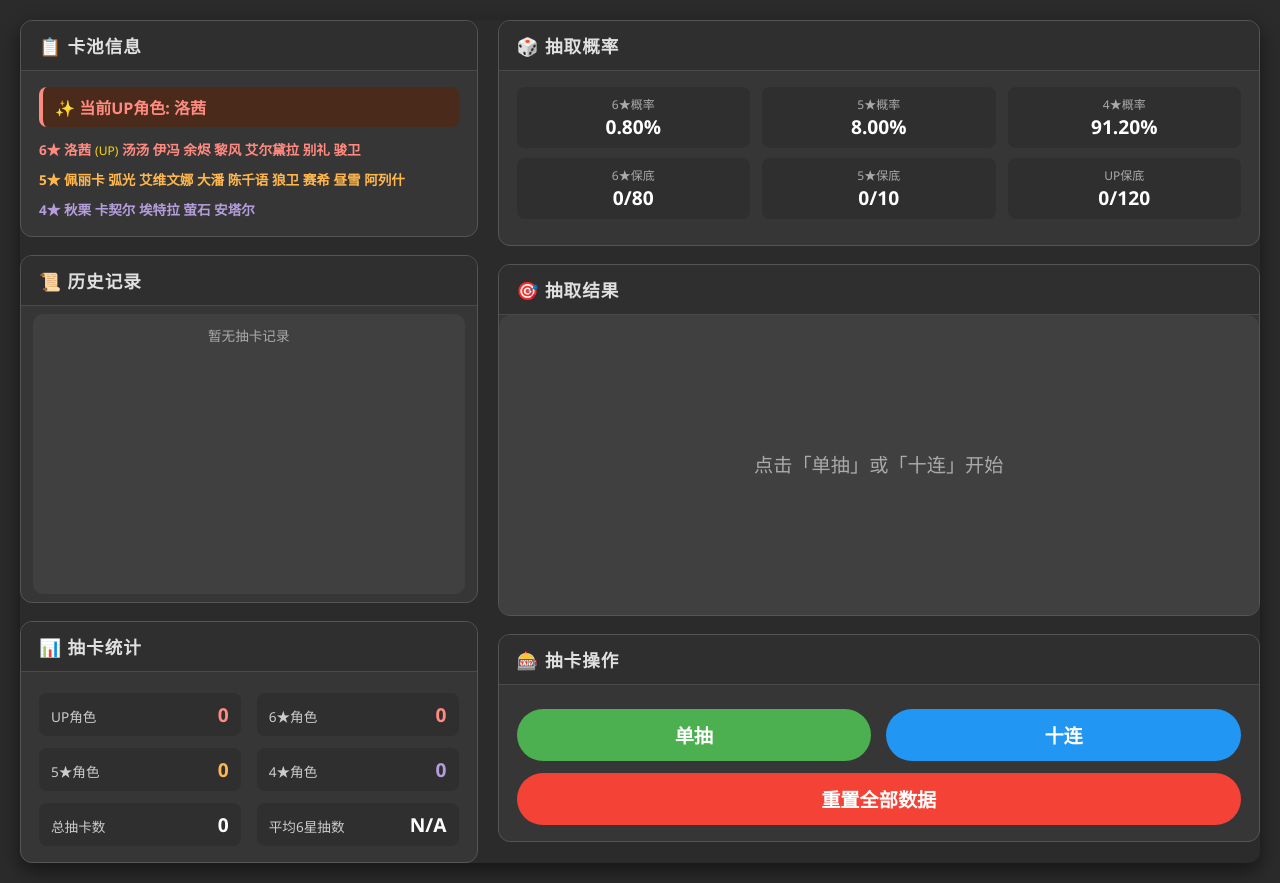
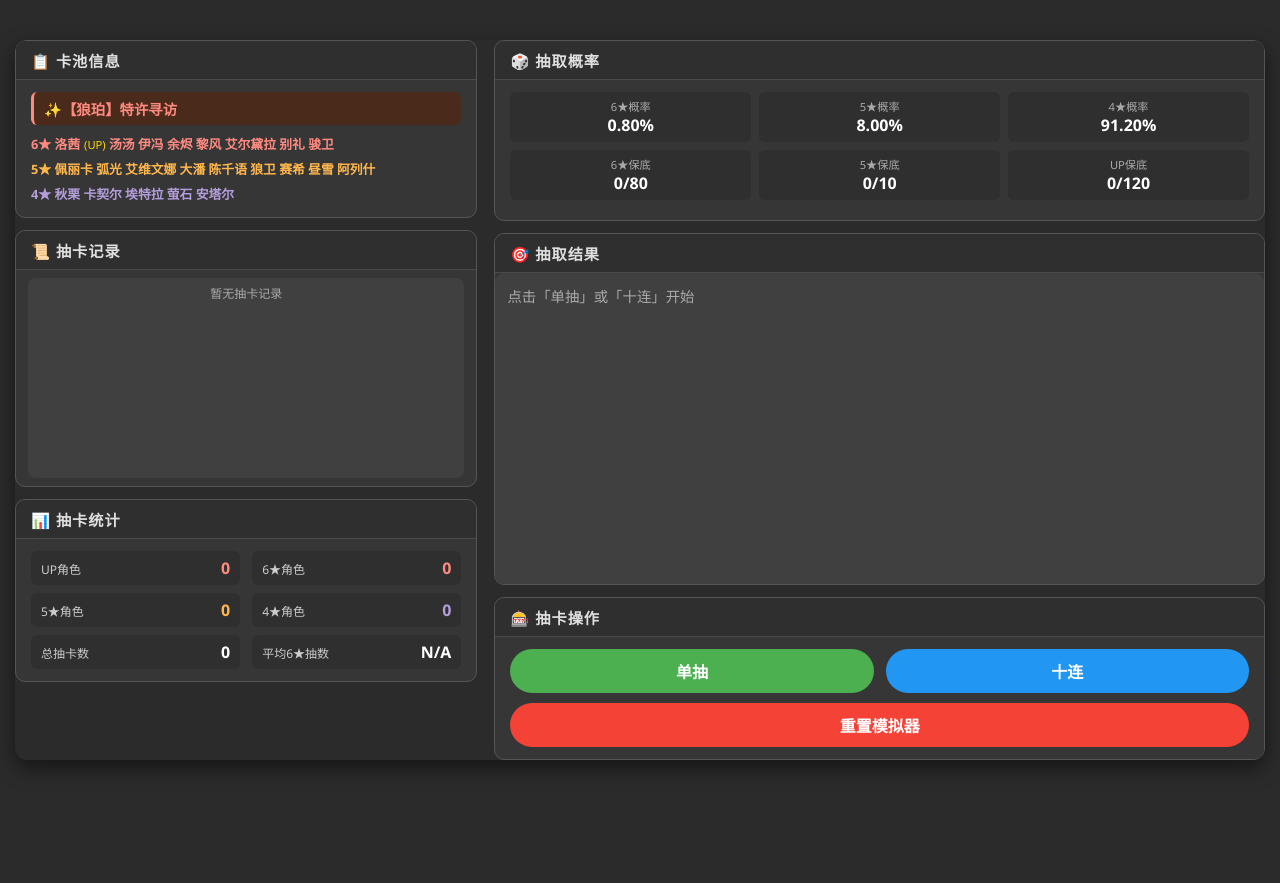
Before and after one commit to BITpuppy/BITpuppy.github.io, a plain HTML site: page index.html in a window 1280 px wide. After the commit the page ends 800 px from the top, so only its background shows below. Drawn offline with Linux system fonts and the light colour scheme.

Commit message:
improve display

```diff
--- a/css/style.css
+++ b/css/style.css
@@ -9,23 +9,27 @@ body {
     background-color: #2b2b2b;
     font-family: 'Microsoft YaHei', 'Segoe UI', 'PingFang SC', Roboto, 'Helvetica Neue', sans-serif;
     color: #ffffff;
-    padding: 20px;
+    padding: 15px;
     min-height: 100vh;
     display: flex;
     justify-content: center;
     align-items: center;
+    overflow: hidden;
 }
 
 /* 主容器 */
 .simulator-container {
     max-width: 1400px;
     width: 100%;
+    height: 90vh;
+    max-height: 800px;
     background-color: #2b2b2b;
     border-radius: 12px;
     display: flex;
     flex-wrap: wrap;
-    gap: 20px;
+    gap: 15px;
     box-shadow: 0 8px 20px rgba(0,0,0,0.5);
+    overflow: hidden;
 }
 
 /* 左侧面板 */
@@ -34,7 +38,23 @@ body {
     min-width: 320px;
     display: flex;
     flex-direction: column;
-    gap: 18px;
+    gap: 12px;
+    overflow-y: auto;
+    padding-right: 2px;
+}
+
+.left-panel::-webkit-scrollbar {
+    width: 5px;
+}
+
+.left-panel::-webkit-scrollbar-track {
+    background: #2b2b2b;
+    border-radius: 4px;
+}
+
+.left-panel::-webkit-scrollbar-thumb {
+    background: #555;
+    border-radius: 4px;
 }
 
 /* 右侧面板 */
@@ -43,13 +63,28 @@ body {
     min-width: 380px;
     display: flex;
     flex-direction: column;
-    gap: 18px;
+    gap: 12px;
+    overflow-y: auto;
+}
+
+.right-panel::-webkit-scrollbar {
+    width: 5px;
+}
+
+.right-panel::-webkit-scrollbar-track {
+    background: #2b2b2b;
+    border-radius: 4px;
+}
+
+.right-panel::-webkit-scrollbar-thumb {
+    background: #555;
+    border-radius: 4px;
 }
 
 /* 通用卡片样式 */
 .card {
     background-color: #363636;
-    border-radius: 12px;
+    border-radius: 10px;
     border: 1px solid #555555;
     overflow: hidden;
     transition: all 0.2s;
@@ -57,16 +92,44 @@ body {
 
 .card-header {
     background-color: #2f2f2f;
-    padding: 12px 18px;
+    padding: 8px 15px;
     font-weight: bold;
-    font-size: 1.1rem;
+    font-size: 0.95rem;
     border-bottom: 1px solid #4a4a4a;
     color: #e0e0e0;
     letter-spacing: 1px;
 }
 
 .card-content {
-    padding: 16px 18px;
+    padding: 12px 15px;
+}
+
+/* 卡片高度控制 */
+.history-card {
+    flex-shrink: 0;
+}
+
+.stats-card {
+    flex-shrink: 0;
+}
+
+.rate-card {
+    flex-shrink: 0;
+}
+
+.result-card {
+    flex: 1;
+    display: flex;
+    flex-direction: column;
+    min-height: 0;
+}
+
+.result-card .card-header {
+    flex-shrink: 0;
+}
+
+.button-card {
+    flex-shrink: 0;
 }
 
 /* UP角色高亮条 */
@@ -74,24 +137,24 @@ body {
     background-color: #4a2a1a;
     color: #FF8A80;
     font-weight: bold;
-    padding: 8px 12px;
-    border-radius: 8px;
-    margin-bottom: 12px;
-    font-size: 1rem;
-    border-left: 4px solid #FF8A80;
+    padding: 6px 10px;
+    border-radius: 6px;
+    margin-bottom: 10px;
+    font-size: 0.9rem;
+    border-left: 3px solid #FF8A80;
 }
 
 /* 角色列表滚动 */
 .char-list {
-    max-height: 200px;
+    max-height: 140px;
     overflow-y: auto;
-    font-size: 0.85rem;
-    line-height: 1.6;
+    font-size: 0.8rem;
+    line-height: 1.5;
     padding-right: 5px;
 }
 
 .char-list::-webkit-scrollbar {
-    width: 5px;
+    width: 4px;
 }
 .char-list::-webkit-scrollbar-track {
     background: #2b2b2b;
@@ -105,53 +168,54 @@ body {
 .rarity-6 { color: #FF8A80; font-weight: bold; }
 .rarity-5 { color: #FFB74D; font-weight: bold; }
 .rarity-4 { color: #B39DDB; font-weight: bold; }
-.up-tag { color: #FFD700; font-size: 0.75rem; margin-left: 4px; }
+.up-tag { color: #FFD700; font-size: 0.7rem; margin-left: 4px; }
 
 /* 历史记录区域 */
 .history-box {
     background-color: #404040;
-    border-radius: 10px;
-    padding: 12px;
-    height: 280px;
+    border-radius: 8px;
+    padding: 8px;
+    height: 200px;
     overflow-y: auto;
     font-family: 'Consolas', 'Monaco', monospace;
-    font-size: 0.85rem;
-    line-height: 1.6;
+    font-size: 0.75rem;
+    line-height: 1.4;
 }
 .history-item {
     border-bottom: 1px solid #555;
-    padding: 4px 0;
+    padding: 3px 0;
     display: flex;
-    gap: 8px;
+    gap: 6px;
 }
 .history-index {
     color: #aaa;
     font-weight: 500;
-    min-width: 55px;
+    min-width: 50px;
+    font-size: 0.7rem;
 }
 
 /* 统计网格 */
 .stats-grid {
     display: grid;
     grid-template-columns: 1fr 1fr;
-    gap: 12px 16px;
-    margin-top: 5px;
+    gap: 8px 12px;
+    margin-top: 0;
 }
 .stat-item {
     background: #2f2f2f;
-    padding: 8px 12px;
-    border-radius: 8px;
+    padding: 6px 10px;
+    border-radius: 6px;
     display: flex;
     justify-content: space-between;
     align-items: baseline;
 }
 .stat-label {
-    font-size: 0.85rem;
+    font-size: 0.75rem;
     color: #ccc;
 }
 .stat-value {
     font-weight: bold;
-    font-size: 1.2rem;
+    font-size: 1rem;
 }
 .stat-value.up { color: #FF8A80; }
 .stat-value.six { color: #FF8A80; }
@@ -162,58 +226,81 @@ body {
 .info-grid {
     display: grid;
     grid-template-columns: repeat(3, 1fr);
-    gap: 12px;
+    gap: 8px;
     text-align: center;
-    margin-bottom: 10px;
+    margin-bottom: 8px;
 }
 .info-cell {
     background: #2f2f2f;
-    padding: 8px;
-    border-radius: 8px;
+    padding: 6px;
+    border-radius: 6px;
 }
 .info-label {
-    font-size: 0.75rem;
+    font-size: 0.7rem;
     color: #aaa;
 }
 .info-number {
-    font-size: 1.2rem;
+    font-size: 1rem;
     font-weight: bold;
 }
 
-/* 抽卡结果展示 */
+/* 抽卡结果展示*/
 .result-area {
     background-color: #404040;
-    border-radius: 12px;
-    padding: 20px;
-    min-height: 300px;
-    font-size: 1.2rem;
-    line-height: 2;
-    text-align: center;
-    display: flex;
-    flex-direction: column;
-    justify-content: center;
-    align-items: center;
-    gap: 10px;
+    border-radius: 10px;
+    padding: 12px;
+    min-height: 0;
+    flex: 1;
+    overflow-y: auto;
+    font-size: 0.9rem;
+    line-height: 1.6;
 }
+
 .result-name {
-    font-size: 1.6rem;
+    font-size: 1.3rem;
     font-weight: bold;
     padding: 8px 16px;
     border-radius: 40px;
     display: inline-block;
+    text-align: center;
+}
+
+/* 十连结果列表样式 */
+.ten-pull-list {
+    display: flex;
+    flex-direction: column;
+    gap: 6px;
+}
+
+.ten-pull-item {
+    padding: 6px 10px;
+    background: #2f2f2f;
+    border-radius: 6px;
+    font-size: 0.9rem;
+    display: flex;
+    align-items: center;
+    gap: 8px;
+    border-left: 3px solid;
+}
+
+.ten-pull-number {
+    color: #aaa;
+    font-family: monospace;
+    font-size: 0.8rem;
+    min-width: 35px;
 }
 
 /* 按钮区域 */
 .button-group {
     display: flex;
-    gap: 15px;
-    margin-top: 8px;
+    gap: 12px;
+    margin-top: 0;
     flex-wrap: wrap;
 }
 button {
     flex: 1;
-    padding: 12px 0;
-    font-size: 1.2rem;
+    padding: 10px 0;
+    font-size: 1rem;
     font-weight: bold;
     border: none;
     border-radius: 40px;
@@ -255,12 +342,35 @@ button:disabled {
 
 hr {
     border-color: #555;
-    margin: 8px 0;
+    margin: 6px 0;
+}
+
+/* 滚动条 */
+::-webkit-scrollbar {
+    width: 5px;
+    height: 5px;
+}
+
+::-webkit-scrollbar-track {
+    background: #2b2b2b;
+    border-radius: 4px;
+}
+
+::-webkit-scrollbar-thumb {
+    background: #666;
+    border-radius: 4px;
+}
+
+::-webkit-scrollbar-thumb:hover {
+    background: #888;
 }
 
 @media (max-width: 800px) {
     body { padding: 10px; }
-    .result-name { font-size: 1.2rem; }
-    .info-grid { gap: 6px; }
-    .button-group button { font-size: 1rem; }
+    .simulator-container { height: 95vh; gap: 10px; }
+    .result-name { font-size: 1.1rem; }
+    .info-grid { gap: 5px; }
+    .button-group button { font-size: 0.9rem; }
+    .history-box { height: 180px; }
+    .char-list { max-height: 120px; }
 }
--- a/index.html
+++ b/index.html
@@ -14,18 +14,18 @@
         <div class="card">
             <div class="card-header">📋 卡池信息</div>
             <div class="card-content">
-                <div class="featured-badge" id="featuredName">✨【狼珀】特许寻访</div>
+                <div class="featured-badge">✨【狼珀】特许寻访</div>
                 <div class="char-list">
                     <div><span class="rarity-6">6★</span> <span id="sixStarList"></span></div>
-                    <div style="margin-top: 8px;"><span class="rarity-5">5★</span> <span id="fiveStarList"></span></div>
-                    <div style="margin-top: 8px;"><span class="rarity-4">4★</span> <span id="fourStarList"></span></div>
+                    <div style="margin-top: 6px;"><span class="rarity-5">5★</span> <span id="fiveStarList"></span></div>
+                    <div style="margin-top: 6px;"><span class="rarity-4">4★</span> <span id="fourStarList"></span></div>
                 </div>
             </div>
         </div>
 
         <!-- 历史记录 -->
-        <div class="card">
-            <div class="card-header">📜 历史记录</div>
+        <div class="card history-card">
+            <div class="card-header">📜 抽卡记录</div>
             <div class="card-content" style="padding: 8px 12px;">
                 <div class="history-box" id="historyBox">
                     <div style="color:#aaa; text-align:center;">暂无抽卡记录</div>
@@ -34,7 +34,7 @@
         </div>
 
         <!-- 统计信息 -->
-        <div class="card">
+        <div class="card stats-card">
             <div class="card-header">📊 抽卡统计</div>
             <div class="card-content">
                 <div class="stats-grid">
@@ -43,7 +43,7 @@
                     <div class="stat-item"><span class="stat-label">5★角色</span><span class="stat-value five" id="stat5">0</span></div>
                     <div class="stat-item"><span class="stat-label">4★角色</span><span class="stat-value four" id="stat4">0</span></div>
                     <div class="stat-item"><span class="stat-label">总抽卡数</span><span class="stat-value" id="statTotal">0</span></div>
-                    <div class="stat-item"><span class="stat-label">平均6星抽数</span><span class="stat-value" id="statAvg">N/A</span></div>
+                    <div class="stat-item"><span class="stat-label">平均6★抽数</span><span class="stat-value" id="statAvg">N/A</span></div>
                 </div>
             </div>
         </div>
@@ -52,7 +52,7 @@
     <!-- 右侧面板 -->
     <div class="right-panel">
         <!-- 概率&保底 -->
-        <div class="card">
+        <div class="card rate-card">
             <div class="card-header">🎲 抽取概率</div>
             <div class="card-content">
                 <div class="info-grid">
@@ -69,7 +69,7 @@
         </div>
 
         <!-- 抽卡结果展示 -->
-        <div class="card">
+        <div class="card result-card">
             <div class="card-header">🎯 抽取结果</div>
             <div class="result-area" id="resultArea">
                 <div style="color:#aaa;">点击「单抽」或「十连」开始</div>
@@ -77,15 +77,15 @@
         </div>
 
         <!-- 操作按钮 -->
-        <div class="card">
+        <div class="card button-card">
             <div class="card-header">🎰 抽卡操作</div>
             <div class="card-content">
                 <div class="button-group">
                     <button id="singleBtn" class="btn-single">单抽</button>
                     <button id="tenBtn" class="btn-ten">十连</button>
                 </div>
-                <div class="button-group" style="margin-top: 12px;">
-                    <button id="resetBtn" class="btn-reset">重置全部数据</button>
+                <div class="button-group" style="margin-top: 10px;">
+                    <button id="resetBtn" class="btn-reset">重置模拟器</button>
                 </div>
             </div>
         </div>
--- a/js/main.js
+++ b/js/main.js
@@ -10,21 +10,27 @@ const sixStarChars = [
     { name: "骏卫", rarity: 6, featured: false }
 ];
 const fiveStarChars = [
-    { name: "佩丽卡", rarity: 5, featured: false }, { name: "弧光", rarity: 5, featured: false },
-    { name: "艾维文娜", rarity: 5, featured: false }, { name: "大潘", rarity: 5, featured: false },
-    { name: "陈千语", rarity: 5, featured: false }, { name: "狼卫", rarity: 5, featured: false },
-    { name: "赛希", rarity: 5, featured: false }, { name: "昼雪", rarity: 5, featured: false },
+    { name: "佩丽卡", rarity: 5, featured: false },
+    { name: "弧光", rarity: 5, featured: false },
+    { name: "艾维文娜", rarity: 5, featured: false },
+    { name: "大潘", rarity: 5, featured: false },
+    { name: "陈千语", rarity: 5, featured: false },
+    { name: "狼卫", rarity: 5, featured: false },
+    { name: "赛希", rarity: 5, featured: false },
+    { name: "昼雪", rarity: 5, featured: false },
     { name: "阿列什", rarity: 5, featured: false }
 ];
 const fourStarChars = [
-    { name: "秋栗", rarity: 4, featured: false }, { name: "卡契尔", rarity: 4, featured: false },
-    { name: "埃特拉", rarity: 4, featured: false }, { name: "萤石", rarity: 4, featured: false },
+    { name: "秋栗", rarity: 4, featured: false },
+    { name: "卡契尔", rarity: 4, featured: false },
+    { name: "埃特拉", rarity: 4, featured: false },
+    { name: "萤石", rarity: 4, featured: false },
     { name: "安塔尔", rarity: 4, featured: false }
 ];
 const allCharacters = [...sixStarChars, ...fiveStarChars, ...fourStarChars];
 const featuredOperator = sixStarChars.find(c => c.featured === true);
 
-// ==================== Banner 状态 ====================
+// ==================== 卡池状态 ====================
 let bannerState = {
     baseRates: { 6: 0.008, 5: 0.08, 4: 0.912 },
     currentRates: { 6: 0.008, 5: 0.08, 4: 0.912 },
@@ -209,7 +215,7 @@ function resetSimulation() {
     const singleBtn = document.getElementById('singleBtn');
     singleBtn.disabled = false;
     updateAllDisplay();
-    document.getElementById('resultArea').innerHTML = '<div style="color:#aaa;">已重置，可以重新开始抽卡</div>';
+    document.getElementById('resultArea').innerHTML = '<div style="color:#aaa; text-align:center;">已重置，可以重新开始抽卡</div>';
 }
 
 // ==================== UI 更新函数 ====================
@@ -243,12 +249,12 @@ function updateStatsDisplay() {
 
 function updateHistoryDisplay() {
     let historyBox = document.getElementById('historyBox');
-    let recent = bannerState.pullHistory.slice(-1000);
+    let recent = bannerState.pullHistory.slice(-100);
     if (recent.length === 0) {
         historyBox.innerHTML = '<div style="color:#aaa; text-align:center;">暂无抽卡记录</div>';
         return;
     }
-    let startIdx = Math.max(0, bannerState.pullHistory.length - 1000);
+    let startIdx = Math.max(0, bannerState.pullHistory.length - 100);
     let html = '';
     recent.forEach((char, idx) => {
         let indexNum = startIdx + idx + 1;
@@ -287,21 +293,43 @@ function updateAllDisplay() {
     updateHistoryDisplay();
 }
 
+// 获取星级对应的颜色
+function getRarityColor(rarity) {
+    if (rarity === 6) return '#FF8A80';
+    if (rarity === 5) return '#FFB74D';
+    return '#B39DDB';
+}
+
+// 抽取结果显示
 function displayPullResult(results, isTenPull = false) {
     let resultArea = document.getElementById('resultArea');
+
     if (!isTenPull) {
+        // 单抽结果
         let char = results;
-        let color = char.rarity === 6 ? '#FF8A80' : (char.rarity === 5 ? '#FFB74D' : '#B39DDB');
+        let color = getRarityColor(char.rarity);
         let upText = (char.featured && char.rarity === 6) ? ' ✨UP✨' : '';
-        resultArea.innerHTML = `<div class="result-name" style="background:${color}20; border-left:6px solid ${color};">${char.name}${upText}</div>`;
+        resultArea.innerHTML = `<div style="display: flex; justify-content: center; align-items: center; min-height: 150px;">
+            <div class="result-name" style="background:${color}20; border-left:4px solid ${color};">${char.name}${upText}</div>
+        </div>`;
     } else {
-        let itemsHtml = '';
-        results.forEach(char => {
-            let color = char.rarity === 6 ? '#FF8A80' : (char.rarity === 5 ? '#FFB74D' : '#B39DDB');
-            let upFlag = (char.featured && char.rarity === 6) ? ' (UP)' : '';
-            itemsHtml += `<div style="font-size:1rem; margin:6px 0;"><span style="color:${color}; font-weight:bold;">${char.name}</span>${upFlag}</div>`;
+        // 十连结果
+        let itemsHtml = '<div class="ten-pull-list">';
+        results.forEach((char, index) => {
+            let color = getRarityColor(char.rarity);
+            let borderColor = color;
+            let upFlag = (char.featured && char.rarity === 6) ? ' ✨UP' : '';
+            itemsHtml += `
+                <div class="ten-pull-item" style="border-left-color: ${borderColor};">
+                    <span class="ten-pull-number">${index + 1}.</span>
+                    <span style="color: ${color}; font-weight: bold;">${char.name}</span>
+                    ${upFlag ? '<span style="color: #FFD700; font-size: 0.8rem;">(UP)</span>' : ''}
+                </div>
+            `;
         });
-        resultArea.innerHTML = `<div style="max-height:200px; overflow-y:auto; width:100%;">${itemsHtml}</div>`;
+        itemsHtml += '</div>';
+        resultArea.innerHTML = itemsHtml;
+        resultArea.scrollTop = 0;
     }
 }
 
@@ -342,7 +370,6 @@ function initCharacterList() {
     document.getElementById('sixStarList').innerHTML = sixHtml;
     document.getElementById('fiveStarList').innerHTML = fiveHtml;
     document.getElementById('fourStarList').innerHTML = fourHtml;
-    document.getElementById('featuredName').innerHTML = `✨ 当前UP角色: ${featuredOperator.name}`;
 }
 
 // ==================== 绑定事件 ====================
```
